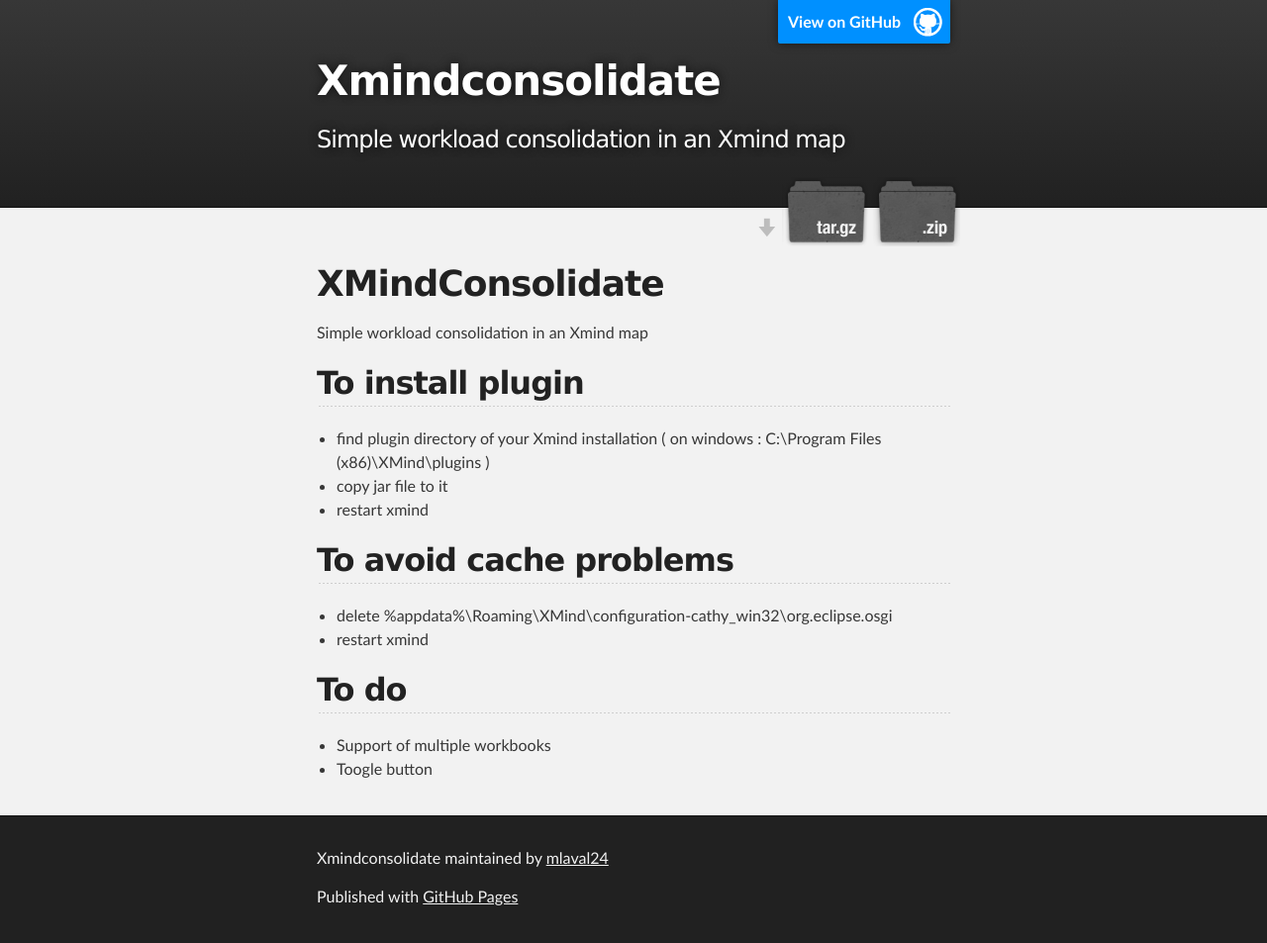
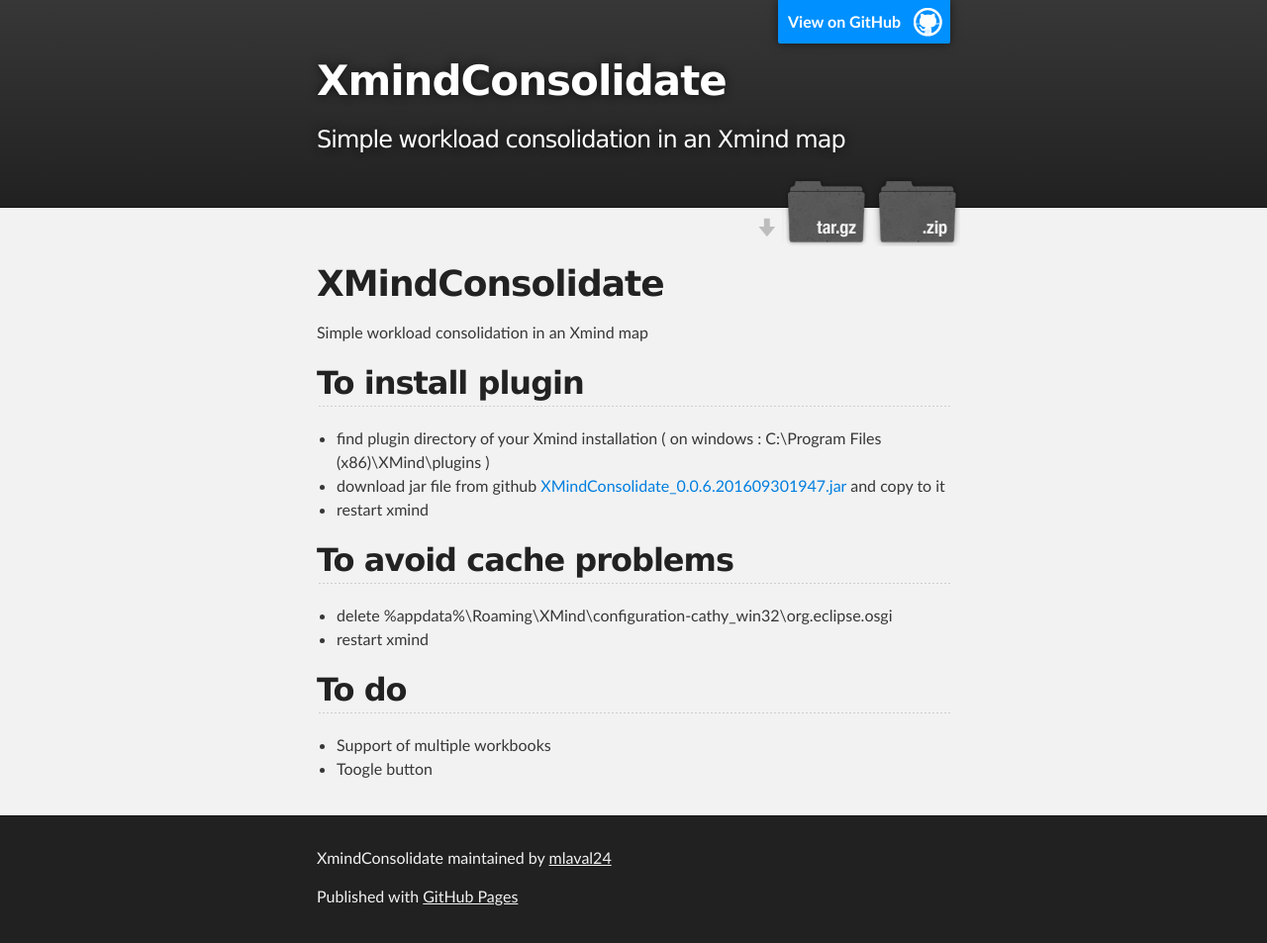
Before and after one commit to mlaval24/XMindConsolidate, a plain HTML site: page index.html in a window 1280 px wide. Shown: the whole page at 99% size. Drawn offline with Linux system fonts and the light colour scheme.

```diff
--- a/index.html
+++ b/index.html
@@ -4,11 +4,11 @@
   <head>
     <meta charset='utf-8'>
     <meta http-equiv="X-UA-Compatible" content="chrome=1">
-    <meta name="description" content="Xmindconsolidate : Simple workload consolidation in  an Xmind map">
+    <meta name="description" content="XmindConsolidate : Simple workload consolidation in  an Xmind map">
 
     <link rel="stylesheet" type="text/css" media="screen" href="stylesheets/stylesheet.css">
 
-    <title>Xmindconsolidate</title>
+    <title>XmindConsolidate</title>
   </head>
 
   <body>
@@ -18,7 +18,7 @@
         <header class="inner">
           <a id="forkme_banner" href="https://github.com/mlaval24/XMindConsolidate">View on GitHub</a>
 
-          <h1 id="project_title">Xmindconsolidate</h1>
+          <h1 id="project_title">XmindConsolidate</h1>
           <h2 id="project_tagline">Simple workload consolidation in  an Xmind map</h2>
 
             <section id="downloads">
@@ -41,7 +41,8 @@
 
 <ul>
 <li>find plugin directory of your Xmind installation ( on windows : C:\Program Files (x86)\XMind\plugins )</li>
-<li>copy jar file to it</li>
+<li>download jar file from github <a href="https://github.com/mlaval24/XMindConsolidate/releases/download/Beta/XMindConsolidate_0.0.6.201609301947.jar">XMindConsolidate_0.0.6.201609301947.jar</a>
+and copy to it</li>
 <li>restart xmind</li>
 </ul>
 
@@ -66,7 +67,7 @@
     <!-- FOOTER  -->
     <div id="footer_wrap" class="outer">
       <footer class="inner">
-        <p class="copyright">Xmindconsolidate maintained by <a href="https://github.com/mlaval24">mlaval24</a></p>
+        <p class="copyright">XmindConsolidate maintained by <a href="https://github.com/mlaval24">mlaval24</a></p>
         <p>Published with <a href="https://pages.github.com">GitHub Pages</a></p>
       </footer>
     </div>
--- a/params.json
+++ b/params.json
@@ -1,6 +1,6 @@
 {
-  "name": "Xmindconsolidate",
+  "name": "XmindConsolidate",
   "tagline": "Simple workload consolidation in  an Xmind map",
-  "body": "# XMindConsolidate\r\nSimple workload consolidation in an Xmind map\r\n\r\n\r\nTo install plugin\r\n-----------------\r\n\r\n* find plugin directory of your Xmind installation ( on windows : C:\\Program Files (x86)\\XMind\\plugins )\r\n* copy jar file to it\r\n* restart xmind\r\n\r\nTo avoid cache problems\r\n-----------------------\r\n* delete %appdata%\\Roaming\\XMind\\configuration-cathy_win32\\org.eclipse.osgi\r\n* restart xmind\r\n\r\n\r\nTo do\r\n-----\r\n* Support of multiple workbooks\r\n* Toogle button ",
+  "body": "# XMindConsolidate\r\nSimple workload consolidation in an Xmind map\r\n\r\n\r\nTo install plugin\r\n-----------------\r\n\r\n* find plugin directory of your Xmind installation ( on windows : C:\\Program Files (x86)\\XMind\\plugins )\r\n* download jar file from github [XMindConsolidate_0.0.6.201609301947.jar](https://github.com/mlaval24/XMindConsolidate/releases/download/Beta/XMindConsolidate_0.0.6.201609301947.jar )\r\nand copy to it\r\n* restart xmind\r\n\r\nTo avoid cache problems\r\n-----------------------\r\n* delete %appdata%\\Roaming\\XMind\\configuration-cathy_win32\\org.eclipse.osgi\r\n* restart xmind\r\n\r\n\r\nTo do\r\n-----\r\n* Support of multiple workbooks\r\n* Toogle button ",
   "note": "Don't delete this file! It's used internally to help with page regeneration."
 }
```
